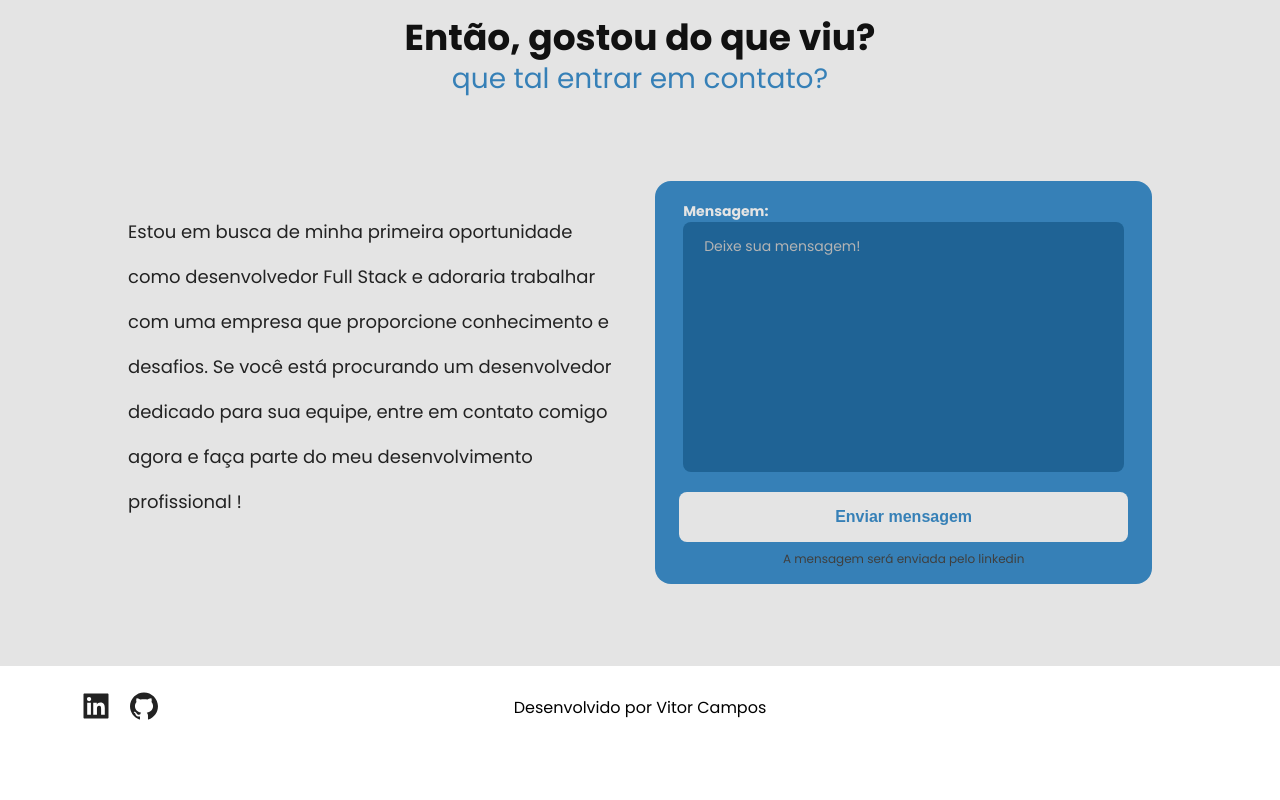
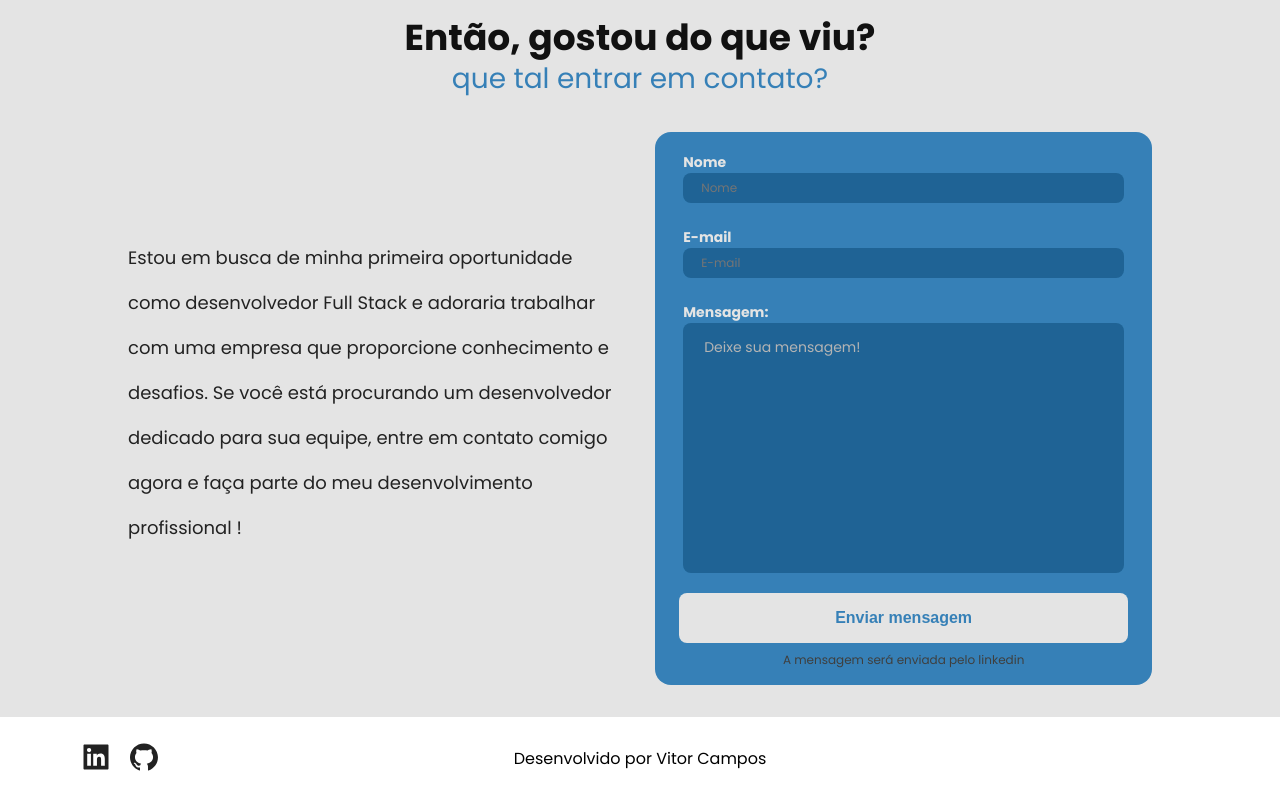
Before and after one commit to VitongoviskDev/portifolio, a React (Create React App) app: page / in a window 1280 px wide. Shown: the part 2270-3070 px from the top of the page. Before the commit the page ends 3019 px from the top, so only its background shows below. Built offline with nearby package versions, Linux system fonts and the light colour scheme; no server answers.

Commit message:
now sending emails

```diff
--- a/package.json
+++ b/package.json
@@ -3,6 +3,7 @@
   "version": "0.1.0",
   "private": true,
   "dependencies": {
+    "@emailjs/browser": "^3.11.0",
     "@testing-library/jest-dom": "^5.16.5",
     "@testing-library/react": "^13.4.0",
     "@testing-library/user-event": "^13.5.0",
--- /dev/null
+++ b/src/components/TextBox/TextBox.css
@@ -0,0 +1,33 @@
+.text-box{
+    display: flex;
+    flex-direction: column;
+}
+.text-box label{
+    font-size: 14px;
+    font-weight: 700;
+    color: var(--clr-white-700);
+}
+.text-box input{
+    padding: .5em 1.5em;
+    margin-bottom: 16px;
+
+    font-family: var(--ff-primary);
+    font-size: 12px;
+    color: var(--clr-white-700);
+    background-color: var(--clr-highlight-700);
+
+    border: none;
+    border-radius: 8px;
+
+    outline: none;
+    resize: none;
+
+}
+.text-box::placeholder{
+    font-family: var(--ff-primary);
+    color: var(--clr-white-400);
+}
+
+@media (min-width: 1200px) {
+
+}
--- /dev/null
+++ b/src/components/TextBox/index.tsx
@@ -0,0 +1,18 @@
+import React, { ReactNode, useEffect, useState } from 'react';
+
+import './TextBox.css'
+
+interface TextBoxProps{
+    placeholder: string,
+    value: string,
+    onChange: (currentValue : string) => void
+}
+
+export default function TextBox({placeholder, value, onChange}:TextBoxProps) {
+    return (
+        <div className='text-box'>
+            <label htmlFor={"textBox" + value}>{placeholder}</label>
+            <input type="text" id={"textBox" + value} value={value} placeholder={placeholder} onChange={(e) => onChange(e.target.value)}/>
+        </div>
+    )
+}
--- /dev/null
+++ b/src/components/Warning/warning.css
@@ -0,0 +1,49 @@
+.warning{
+    position: absolute;
+    top: 0;
+    left: 0;
+
+    justify-content: center;
+    align-items: center;
+
+    height: 100vh;
+    width: 100vw;
+    background-color: #0007;
+    z-index:2;
+}
+
+.warning__messageBox{
+    position: relative;
+    width: 90vw;
+
+    padding: 1em 1.5em;
+
+    background-color: var(--clr-highlight-900);
+    color: var(--clr-primary-700);
+
+    border-radius: 1em;
+}
+.warning__close{
+    position: absolute;
+    right: 32px;
+    top: 32px;
+
+    font-size: 32px;
+
+    cursor: pointer;
+}
+
+.warning__title{
+    color: var(--clr-primary-900);
+}
+.warning__text{
+    font-weight: 200;
+    margin: 1em 0;
+}
+
+@media (min-width: 744px) {
+    .warning__messageBox{
+        padding: 4em 1.5em;
+        max-width: 900px;
+    }
+}
--- /dev/null
+++ b/src/components/Warning/warning.tsx
@@ -0,0 +1,30 @@
+import React from 'react'
+
+import './warning.css'
+
+
+import { IoMdClose  } from "react-icons/io";
+
+interface WarningProps{
+    shown: boolean,
+    title: string,
+    message: string
+    onClick: () => void
+}
+
+export default function Warning({shown, title, message, onClick}: WarningProps) {
+
+    const warningStyle = {
+        display: shown ? "flex" : "none"
+    }
+
+  return (
+    <div className='warning' onClick={onClick} style={warningStyle}>
+        <div className="warning__messageBox">
+            <IoMdClose className="warning__close"/>
+            <h2 className="warning__title">{title}</h2>
+            <p className="warning__text">{message}</p>
+        </div>
+    </div>
+  )
+}
--- a/src/sections/Contact/Contact.css
+++ b/src/sections/Contact/Contact.css
@@ -1,61 +1,3 @@
-.contact .navigation__disabler{
-    position: absolute;
-    top: 0;
-    left: 0;
-
-    justify-content: center;
-    align-items: center;
-
-    height: 100vh;
-    width: 100vw;
-    background-color: #0007;
-    z-index:2;
-}
-
-.contact__warning{
-    position: relative;
-    width: 90vw;
-
-    padding: 1em 1.5em;
-
-    background-color: var(--clr-highlight-900);
-    color: var(--clr-primary-700);
-
-    border-radius: 1em;
-}
-.contact__warning__close{
-    position: absolute;
-    right: 32px;
-    top: 32px;
-
-    font-size: 32px;
-
-    cursor: pointer;
-}
-
-.contact__warning__title{
-    color: var(--clr-primary-900);
-}
-.contact__warning__text{
-    font-weight: 200;
-    margin: 1em 0;
-}
-
-.contact__warning__method{
-    display: flex;
-    align-items: center;
-}
-
-.contact__warning__method:last-child{
-    margin-top: .5em;
-}
-.contact__warning__method svg{
-    font-size: 24px;
-}
-.contact__warning__method__text{
-    margin-left: 1em;
-}
-
 .contact{
     position: relative;
     padding: 4em 0 2em;
--- a/src/sections/Contact/index.tsx
+++ b/src/sections/Contact/index.tsx
@@ -1,23 +1,25 @@
-import React, { useEffect, useState } from 'react'
+import React, { ReactHTMLElement, useEffect, useState } from 'react'
+import emailjs from '@emailjs/browser';
 
 import './Contact.css'
 
-import { IoLogoWhatsapp, IoMdClose  } from "react-icons/io";
-import { IoMailSharp } from "react-icons/io5";
+import TextBox from 'components/TextBox';
+import Warning from 'components/Warning/warning';
 
 export default function Contact() {
-    const ShowWarning = () => {
+    const [warningShown, setWarningShown] = useState(false);
+    const [warningText, setWarningText] = useState('');
+    const [warningTitle, setWarningTitle] = useState('');
+
+    const ShowWarning = (title: string, text : string) => {
+        setWarningText(text);
+        setWarningTitle(title)
+        setWarningShown(true);
         document.getElementById("contact")?.scrollIntoView();
-        setWarningShown(true)
     }
-
-
-    const [warningShown, setWarningShown] = useState(false);
-
     const closeWarning = () => {
         setWarningShown(false)
     }
-
     useEffect(() => {
         if (warningShown) {
           document.body.classList.add("no-scroll");
@@ -27,41 +29,61 @@ export default function Contact() {
       }, [warningShown]);
 
 
-    const contactStyle = {
-        display: warningShown ? "flex" : "none"
+    const [name, setName] = useState('');
+    const [email, setEmail] = useState('');
+    const [message, setMessage] = useState('');
+
+
+    const sendEmail = (event: React.FormEvent<HTMLFormElement>) =>{
+        event.preventDefault();
+
+        if(name === '' || email === '' || message === ''){
+          ShowWarning("atenção", "Preencha todos os campos");
+          return;
+        }
+
+        const serviceId = 'service_lgk3kgg';
+        const templateId = 'template_j2h0web';
+        const publicKey = 'wRVsDszzI_J_6Z7Kg';
+
+        const templateParams = {
+          from_name: name,
+          message: message,
+          email: email
+        }
+
+        emailjs.send(serviceId, templateId, templateParams, publicKey)
+        .then((response) => {
+          console.log("EMAIL ENVIADO. ", response.status, response.text)
+          setName('');
+          setEmail('');
+          setMessage('');
+
+          ShowWarning("E-mail enviado com sucesso!", "Seu e-mail já chegou aqui. Obrigado pode deixar a sua mensagem, vou tentar te responder o mais rápido possível");
+        })
     }
 
   return (
       <section className="contact" id="contact">
-        <div className="navigation__disabler" style={contactStyle} onClick={closeWarning}>
-            <div className="contact__warning">
-                <IoMdClose className="contact__warning__close"/>
-                <h2 className='contact__warning__title'>DESCULPE!</h2>
-                <p className='contact__warning__text'>Esta função está indisponível no momento, mas já estou trabalhando para consertá-la o mais rápido possível, enquanto isso você pode me contatar por outros métodos.</p>
-                <div className="contact__warning__methods">
-                    <div className="contact__warning__method">
-                        <IoLogoWhatsapp />
-                        <p className='contact__warning__method__text'>+55 (11) 97167-7642</p>
-                    </div>
-                    <div className="contact__warning__method">
-                        <IoMailSharp />
-                        <p className='contact__warning__method__text'>v_campos_dev@outlook.com</p>
-                    </div>
-                </div>
-            </div>
-        </div>
+        <Warning shown={warningShown} title={warningTitle} message={warningText} onClick={closeWarning}/>
         <div className="contact__title-container">
             <h2 className='contact__title'>Então, gostou do que viu?</h2>
             <h3 className='contact__subtitle'>que tal entrar em contato?</h3>
         </div>
         <div className="contact__content">
             <p className='contact__text'>Estou em busca de minha primeira oportunidade como desenvolvedor Full Stack e adoraria trabalhar com uma empresa que proporcione conhecimento e desafios. Se você está procurando um desenvolvedor dedicado para sua equipe, entre em contato comigo agora e faça parte do meu desenvolvimento profissional !</p>
-            <form className='contact__form'>
+            <form className='contact__form' onSubmit={(e) =>sendEmail(e)}>
+                <div className="contact__form__field">
+                    <TextBox placeholder='Nome' value={name} onChange={setName}/>
+                </div>
+                <div className="contact__form__field">
+                    <TextBox placeholder='E-mail' value={email} onChange={setEmail}/>
+                </div>
                 <div className="contact__form__field">
                     <label className="contact__form__label" htmlFor="message-input">Mensagem:</label>
-                    <textarea  className='contact__form__input' name="message" id="message-input" placeholder='Deixe sua mensagem!'></textarea>
+                    <textarea  className='contact__form__input' name="message" id="message-input" placeholder='Deixe sua mensagem!' value={message} onChange={(e) => setMessage(e.target.value)} ></textarea>
                 </div>
-                <button type='button' onClick={ShowWarning} className="contact__form__button">Enviar mensagem</button>
+                <button type='submit' className="contact__form__button">Enviar mensagem</button>
                 <p className="contact__form__warning">A mensagem será enviada pelo linkedin</p>
             </form>
         </div>
```
Also changed, not shown: 1 other file (tests, documents, lock files or other folders).
